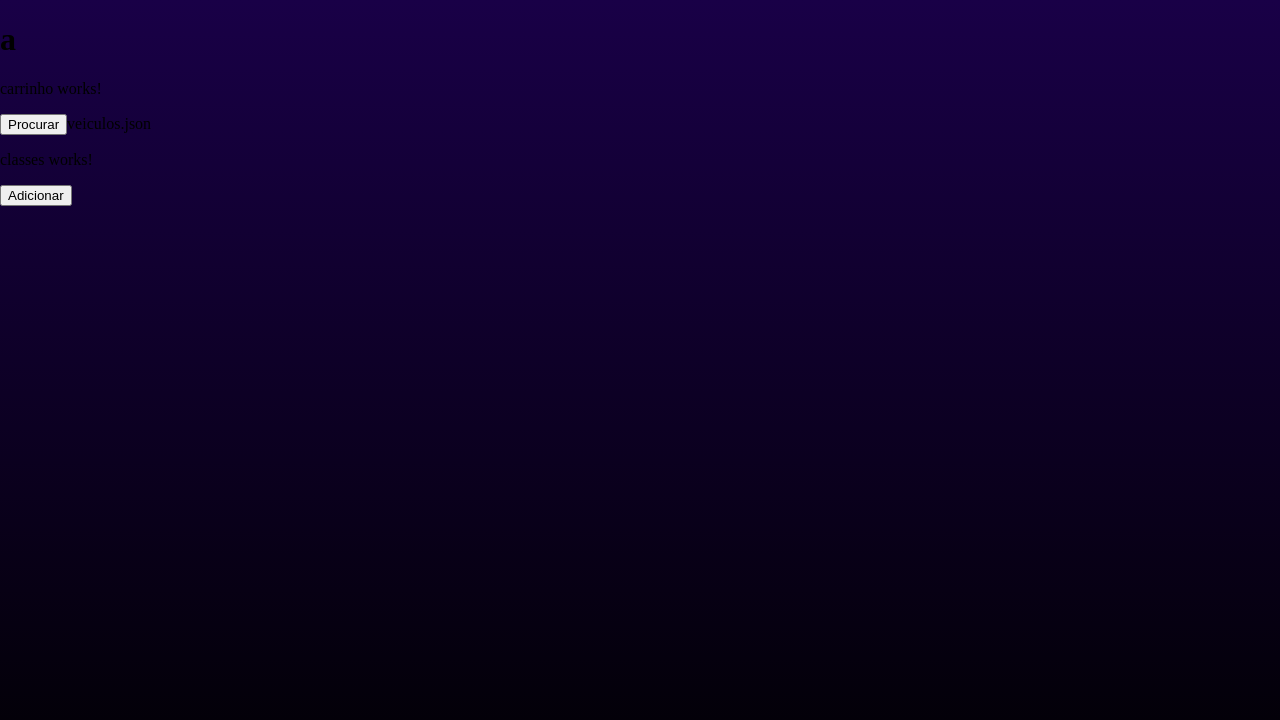
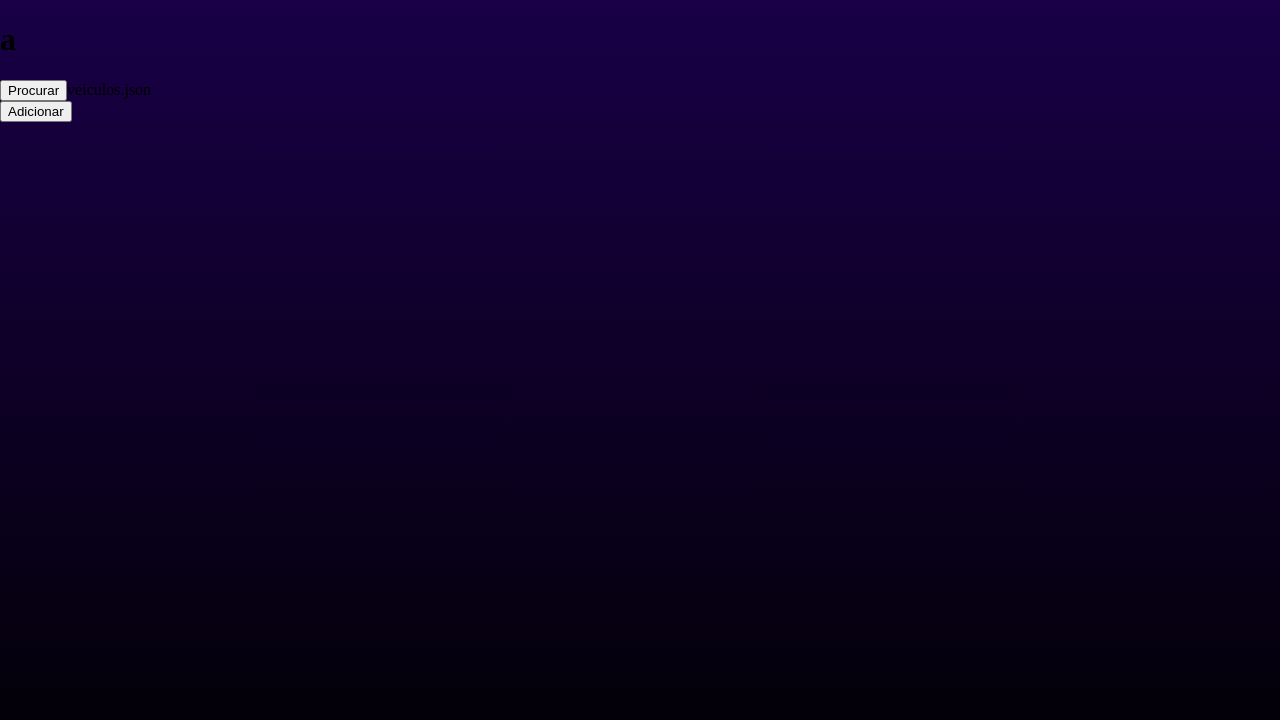
Before and after one commit to Beatriz-ux/trilha_frontend_angular, an Angular app in the folder semana7/P007/: page / in a window 1280 px wide. Shown: the top 720 px of the page. Built offline with nearby package versions, Linux system fonts and the light colour scheme.

Commit message:
fix: removendo p desnecessario

```diff
--- a/semana7/P007/src/app/carrinho/carrinho.component.html
+++ b/semana7/P007/src/app/carrinho/carrinho.component.html
@@ -1,4 +1,3 @@
-<p>carrinho works!</p>
 <div (click)="buscarDados('veiculos')">
 
     <input type="submit" value="Procurar">
--- a/semana7/P007/src/app/classes/classes.component.html
+++ b/semana7/P007/src/app/classes/classes.component.html
@@ -1,7 +1,5 @@
 
 <div>
-
-    <p>classes works!</p>
     <div *ngFor="let categoria of categorias">
         <h2 (click)="buscaCategoria(categoria)">{{categoria}}</h2>
     </div>
```
